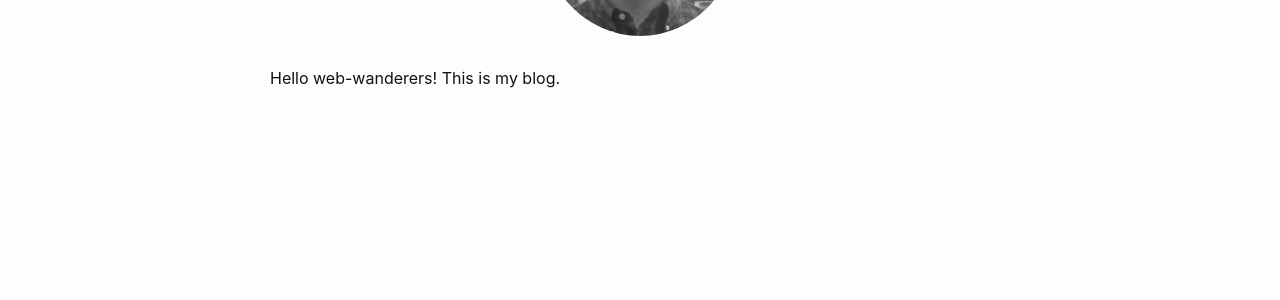
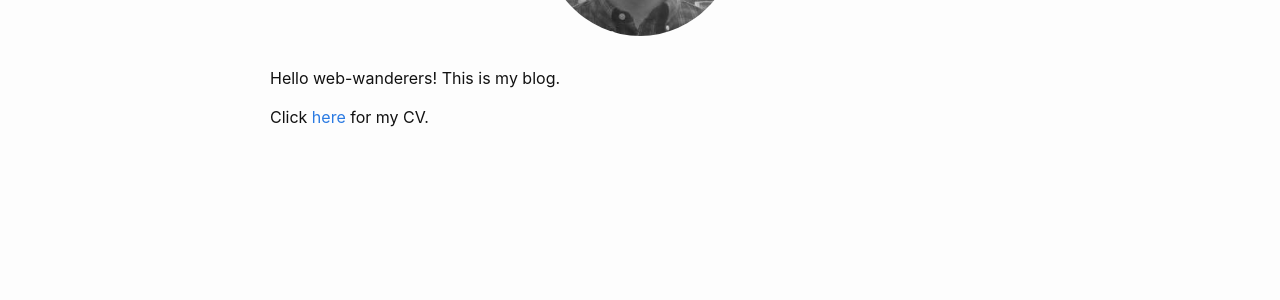
Before and after one commit to nicolaus1990/nicolaus1990.github.io, a Jekyll site: the page built from about.md, in a window 1280 px wide. Shown: the part 242-542 px from the top of the page. Built offline with Jekyll 4.4.1, drawn with Linux system fonts in a browser that asks for light colours.

Commit message:
Added CV pdf.

```diff
--- a/about.md
+++ b/about.md
@@ -6,3 +6,5 @@ tags: [about, introduction]
 ---
 
 Hello web-wanderers! This is my blog.
+
+Click [here]({{ "/pdfs/myCV.pdf" | absolute_url }}) for my CV.
```
Also changed, not shown: 1 other file.
